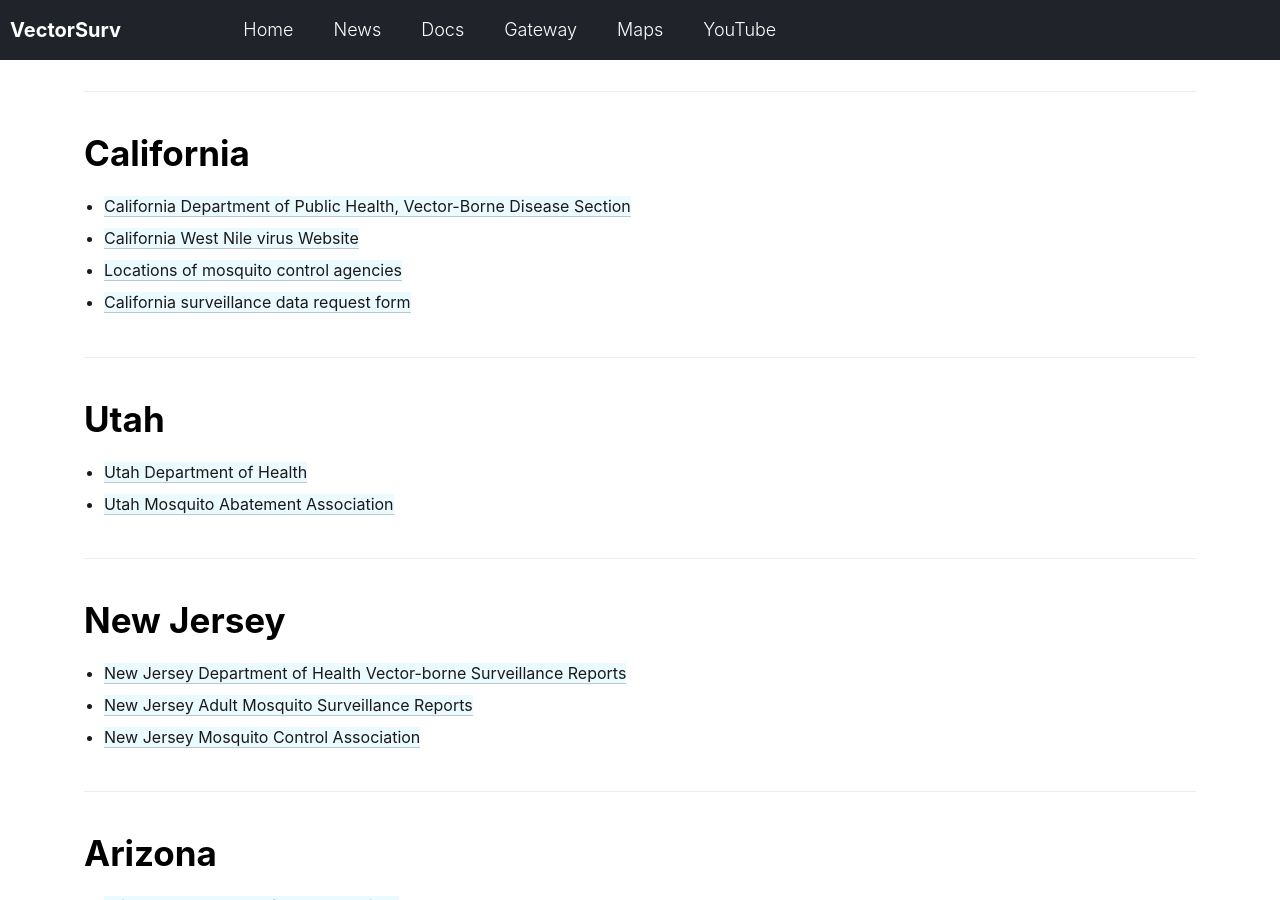
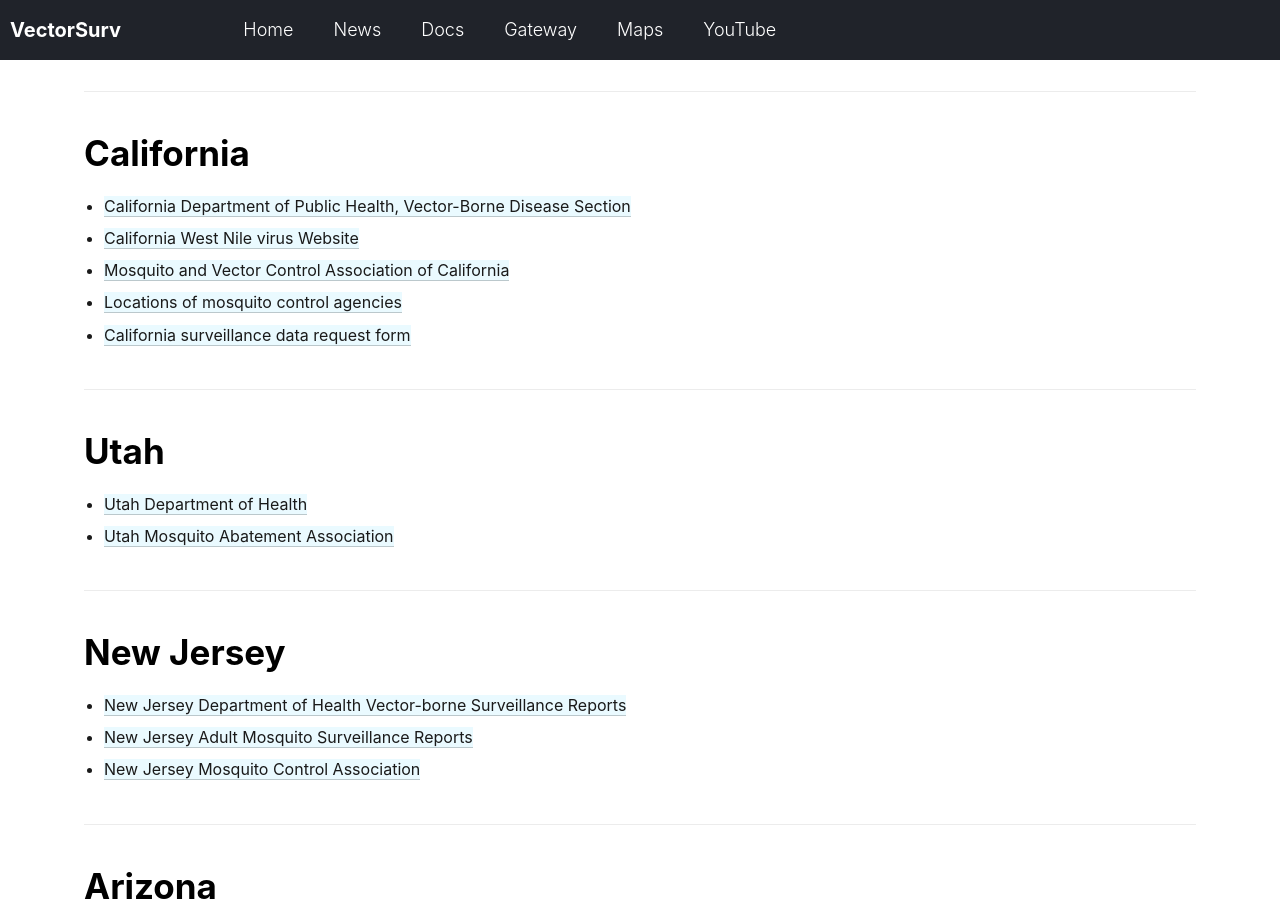
Before and after one commit to tlvaldepena/vectorsurv.org, a Jekyll site: the page built from index.md, in a window 1280 px wide and 900 px high, scrolled down 1295 px. Built offline with Jekyll 4.4.1, drawn with Linux system fonts in a browser that asks for light colours; our own code applies the rules of GitHub Pages for plain Markdown files.

Commit message:
Update index.md

```diff
--- a/index.md
+++ b/index.md
@@ -27,6 +27,8 @@
 - <a href="https://www.cdph.ca.gov/Programs/CID/DCDC/Pages/VBDS.aspx" target="_blank">California Department of Public Health, Vector-Borne Disease Section</a>
 
 - <a href="https://westnile.ca.gov" target="_blank">California West Nile virus Website</a>
+
+- <a href="https://www.mvcac.org/" target="_blank">Mosquito and Vector Control Association of California</a>
 
 - <a href="http://www.arcgis.com/home/webmap/viewer.html?webmap=604a0fe9f2b74e98a53b53d192b2ac67&extent=-131.4442,32.5803,-108.7025,41.6862" target="_blank">Locations of mosquito control agencies</a>
 
```
